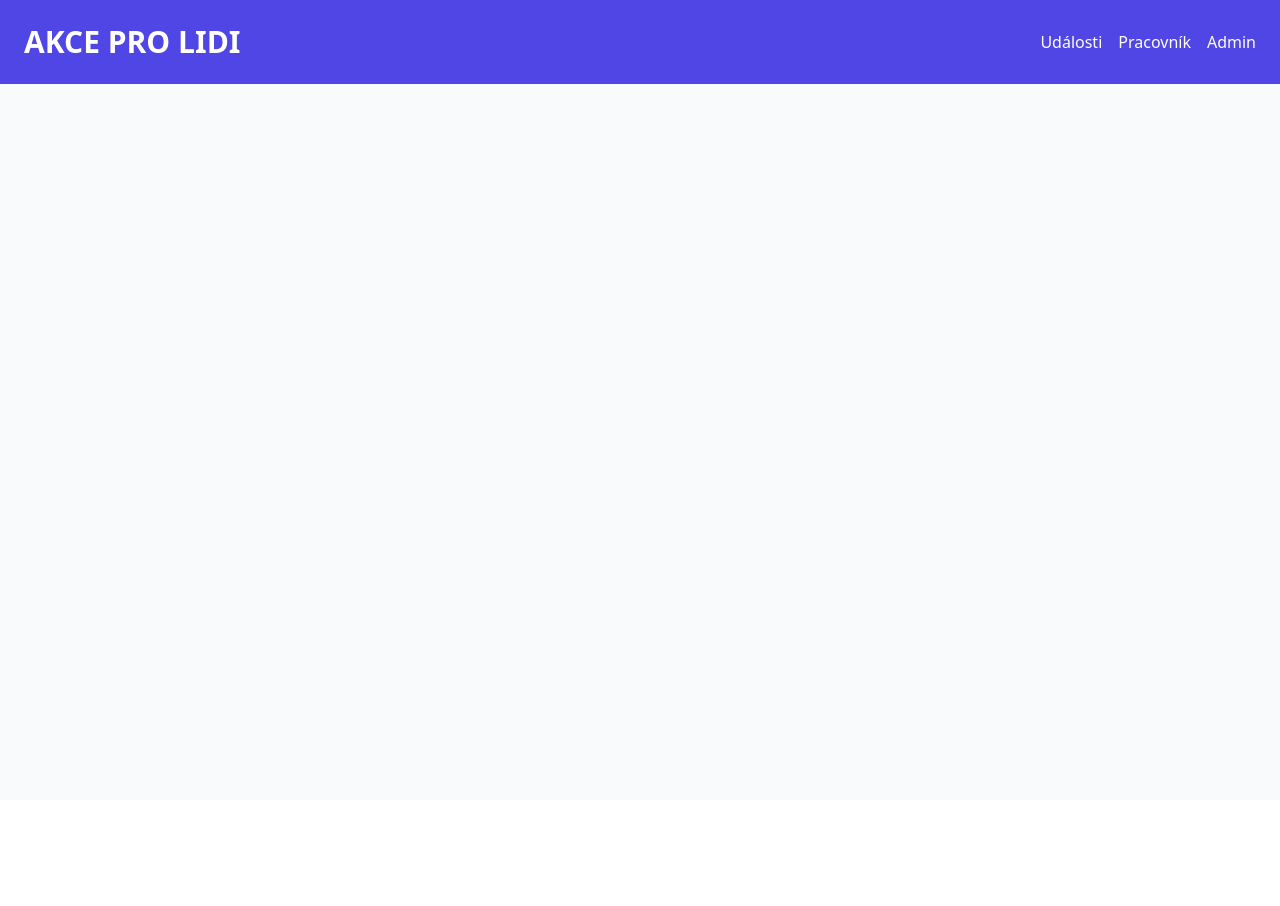
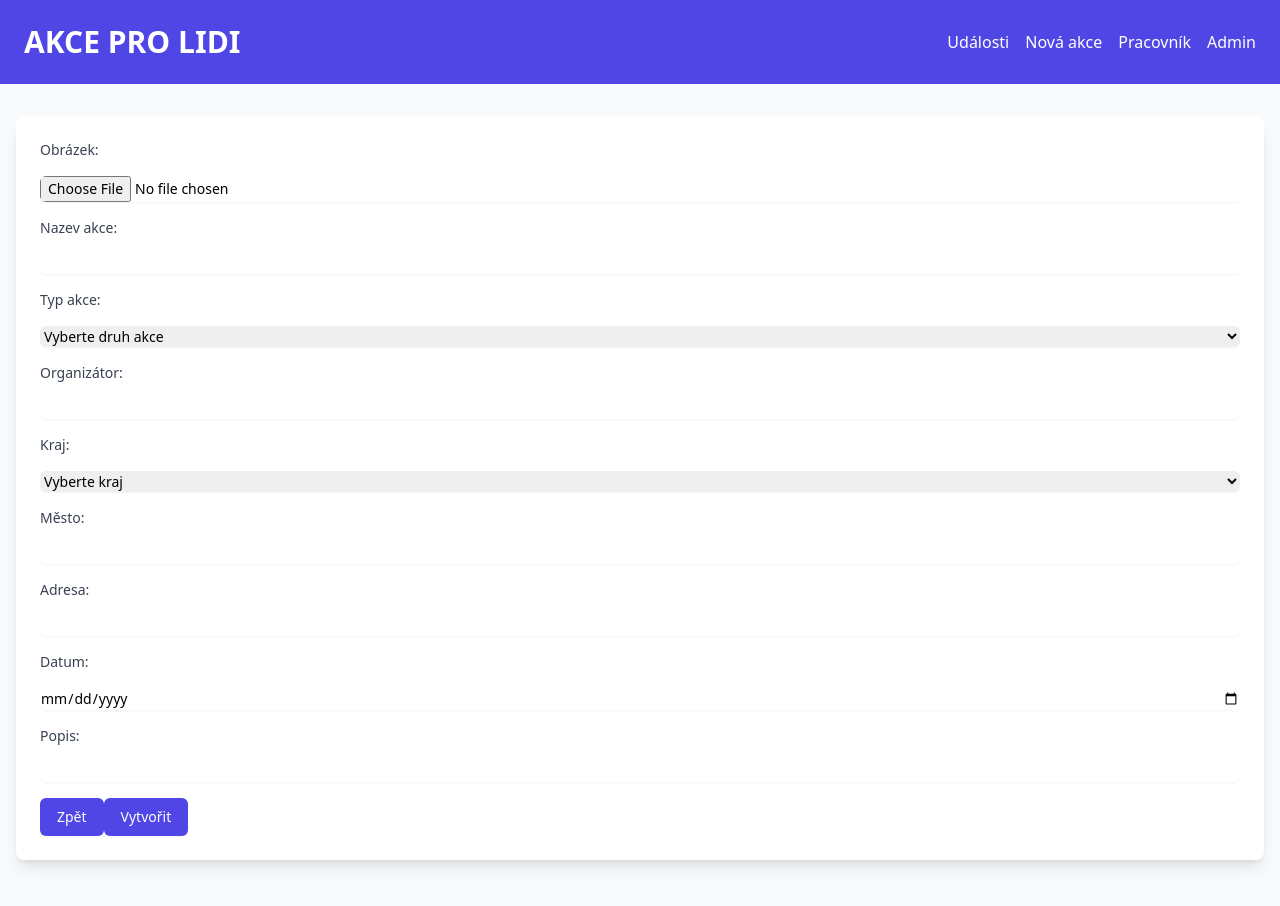
Before and after one commit to Michkr123/VUT, a React (Vite) app in the folder frontend/: page /admin/new_event in a window 1280 px wide. Shown: the top 906 px of the page. Before the commit the page ends 800 px from the top, so only its background shows below. Built offline with nearby package versions, Linux system fonts and the light colour scheme.

Commit message:
working new events

```diff
--- /dev/null
+++ b/frontend/src/NewEvent.tsx
@@ -0,0 +1,210 @@
+import React, { useState, useEffect } from 'react';
+import { useParams } from 'react-router-dom';
+import { Link } from 'react-router-dom';
+
+const NewEvent = () =>{
+  const [newEvent, setNewEvent] = useState({ image: '', name: '', event_category: '', organizer: '', region: '', city: '', address: '', date_of_event: '', description: '' });
+  const [previewUrl, setPreviewUrl] = useState(null);
+
+  const handleImageChange = (e) => {
+    const file = e.target.files[0];
+    if (file) {
+      const reader = new FileReader();
+
+      reader.onloadend = () =>{
+        setNewEvent({ ...newEvent, image: reader.result });
+
+        setPreviewUrl(reader.result);
+      }
+
+      reader.readAsDataURL(file);
+    }
+  };
+
+  const handleSubmitEvent = async (e) => {
+    e.preventDefault();
+    try {
+      const response = await fetch(`http://localhost:5000/events`, {
+        method: 'POST',
+        headers: {
+          'Content-Type': 'application/json',
+        },
+        body: JSON.stringify(newEvent),
+      });
+      if (response.ok) {
+        window.location.replace(`/admin`);
+      }
+    } catch (error) {
+      console.error('Error submitting review:', error);
+    }
+  };
+
+  return(
+    <div className="container mx-auto px-4 py-8">
+      <div className="bg-white rounded-lg shadow-lg p-6 mb-8">
+        <form onSubmit={handleSubmitEvent} className="space-y-4">
+          <label htmlFor="image" className="block text-sm font-medium text-gray-700">
+            Obrázek:
+          </label>
+          <input
+            type="file"
+            accept="image/*"
+            id="image"
+            onChange={handleImageChange}
+            className="mt-1 block w-full rounded-md border-gray-300 shadow-sm focus:border-indigo-500 focus:ring-indigo-500 sm:text-sm"
+            required
+          />
+
+          {previewUrl && (
+            <div>
+              <img src={previewUrl} alt="Preview" style={{width: "200px", height:"auto"}}/>
+            </div>
+          )}
+
+          <label htmlFor="name" className="block text-sm font-medium text-gray-700">
+            Nazev akce:
+          </label>
+          <input
+            type="text"
+            id="name"
+            value={newEvent.name}
+            onChange={(e) => setNewEvent({ ...newEvent, name: e.target.value })}
+            className="mt-1 block w-full rounded-md border-gray-300 shadow-sm focus:border-indigo-500 focus:ring-indigo-500 sm:text-sm"
+            required
+          />
+
+
+          <label htmlFor="event_category" className="block text-sm font-medium text-gray-700">
+            Typ akce:
+          </label>
+          <select
+            id="event_category"
+            value={newEvent.event_category}
+            onChange={(e) => setNewEvent({ ...newEvent, event_category: e.target.value})}
+            className="mt-1 block w-full rounded-md border-gray-300 shadow-sm focus:border-indigo-500 focus:ring-indigo-500 sm:text-sm"
+          >
+            <option value="">Vyberte druh akce</option>
+            <option value="entertainment">Zábava</option>
+            <option value="education">Vzdělání</option>
+            <option value="for_adults">Pro dospělé</option>
+            <option value="for_children">Pro děti</option>
+            <option value="workshop">Workshop</option>
+            <option value="exposition">Výstava</option>
+          </select>
+
+
+          <label htmlFor="organizer" className="block text-sm font-medium text-gray-700">
+            Organizátor:
+          </label>
+          <input
+            type="text"
+            id="organizer"
+            value={newEvent.organizer}
+            onChange={(e) => setNewEvent({ ...newEvent, organizer: e.target.value })}
+            className="mt-1 block w-full rounded-md border-gray-300 shadow-sm focus:border-indigo-500 focus:ring-indigo-500 sm:text-sm"
+            required
+          />
+
+
+          <label htmlFor="eventType" className="block text-sm font-medium text-gray-700">
+            Kraj:
+          </label>
+          <select
+            id="eventType"
+            value={newEvent.region}
+            onChange={(e) => setNewEvent({ ...newEvent, region: e.target.value})}
+            className="mt-1 block w-full rounded-md border-gray-300 shadow-sm focus:border-indigo-500 focus:ring-indigo-500 sm:text-sm"
+          >
+            <option value="">Vyberte kraj</option>
+            <option value="praha">Praha</option>
+            <option value="stredocesky">Středočeský</option>
+            <option value="jihocesky">Jihočeský</option>
+            <option value="plzensky">Plzeňský</option>
+            <option value="karlovarsky">Karlovarský</option>
+            <option value="ustecky">Ústecký</option>
+            <option value="liberecky">Liberecký</option>
+            <option value="kralovehradecky">Královéhradecký</option>
+            <option value="pardubicky">Pardubický</option>
+            <option value="vysocina">Vysočina</option>
+            <option value="jihomoravsky">Jihomoravský</option>
+            <option value="olomoucky">Olomoucký</option>
+            <option value="moravskoslezsky">Moravskoslezský</option>
+            <option value="zlinsky">Zlínský</option>
+          </select>
+
+
+          <label htmlFor="city" className="block text-sm font-medium text-gray-700">
+            Město:
+          </label>
+          <input
+            type="text"
+            id="city"
+            value={newEvent.city}
+            onChange={(e) => setNewEvent({ ...newEvent, city: e.target.value })}
+            className="mt-1 block w-full rounded-md border-gray-300 shadow-sm focus:border-indigo-500 focus:ring-indigo-500 sm:text-sm"
+            required
+          />
+
+
+          <label htmlFor="address" className="block text-sm font-medium text-gray-700">
+            Adresa:
+          </label>
+          <input
+            type="text"
+            id="address"
+            value={newEvent.address}
+            onChange={(e) => setNewEvent({ ...newEvent, address: e.target.value })}
+            className="mt-1 block w-full rounded-md border-gray-300 shadow-sm focus:border-indigo-500 focus:ring-indigo-500 sm:text-sm"
+            required
+          />
+
+
+          <label htmlFor="date_of_event" className="block text-sm font-medium text-gray-700">
+            Datum:
+          </label>
+          <input
+            type="date"
+            id="date_of_event"
+            value={newEvent.date_of_event}
+            onChange={(e) => setNewEvent({ ...newEvent, date_of_event: e.target.value })}
+            className="mt-1 block w-full rounded-md border-gray-300 shadow-sm focus:border-indigo-500 focus:ring-indigo-500 sm:text-sm"
+            required
+          />
+
+
+          <label htmlFor="description" className="block text-sm font-medium text-gray-700">
+            Popis:
+          </label>
+          <input
+            type="text"
+            id="description"
+            value={newEvent.description}
+            onChange={(e) => setNewEvent({ ...newEvent, description: e.target.value })}
+            className="mt-1 block w-full rounded-md border-gray-300 shadow-sm focus:border-indigo-500 focus:ring-indigo-500 sm:text-sm"
+            required
+          />
+
+
+          <Link to="/admin">
+            <button
+              type="button"
+              className="inline-flex justify-center rounded-md border border-transparent bg-indigo-600 py-2 px-4 text-sm font-medium text-white shadow-sm hover:bg-indigo-700 focus:outline-none focus:ring-2 focus:ring-indigo-500 focus:ring-offset-2"
+            >
+              Zpět
+            </button>
+          </Link>
+
+
+          <button
+            type="submit"
+            className="inline-flex justify-center rounded-md border border-transparent bg-indigo-600 py-2 px-4 text-sm font-medium text-white shadow-sm hover:bg-indigo-700 focus:outline-none focus:ring-2 focus:ring-indigo-500 focus:ring-offset-2"
+          >
+            Vytvořit
+          </button>
+        </form>
+      </div>
+    </div>
+  );
+};
+
+export default NewEvent;
--- a/frontend/src/components/Header.tsx
+++ b/frontend/src/components/Header.tsx
@@ -8,6 +8,7 @@ const Header = () => {
         <Link to="/" className="text-3xl font-bold text-white hover:text-indigo-200">AKCE PRO LIDI</Link>
         <nav className="flex gap-4">
           <Link to="/" className="text-white hover:text-indigo-200">Události</Link>
+          <Link to="/admin/new_event" className="text-white hover:text-indigo-200">Nová akce</Link>
           <Link to="/worker" className="text-white hover:text-indigo-200">Pracovník</Link>
           <Link to="/admin" className="text-white hover:text-indigo-200">Admin</Link>
         </nav>
--- a/frontend/src/main.tsx
+++ b/frontend/src/main.tsx
@@ -8,6 +8,7 @@ import EventsPage from "./EventsPage";
 import EventDetails from "./components/EventDetails";
 import WorkerPage from "./WorkerPage";
 import AdminPage from "./AdminPage";
+import NewEvent from './NewEvent';
 
 createRoot(document.getElementById('root')!).render(
   <StrictMode>
@@ -20,6 +21,7 @@ createRoot(document.getElementById('root')!).render(
           <Route path="/event/:id" element={<EventDetails />} />
           <Route path="/worker" element={<WorkerPage />} />
           <Route path="/admin" element={<AdminPage />} />
+          <Route path="/admin/new_event" element={<NewEvent />} />
         </Routes>
       </div>
     </Router>
```
Also changed, not shown: 1 other file (tests, documents, lock files or other folders).
